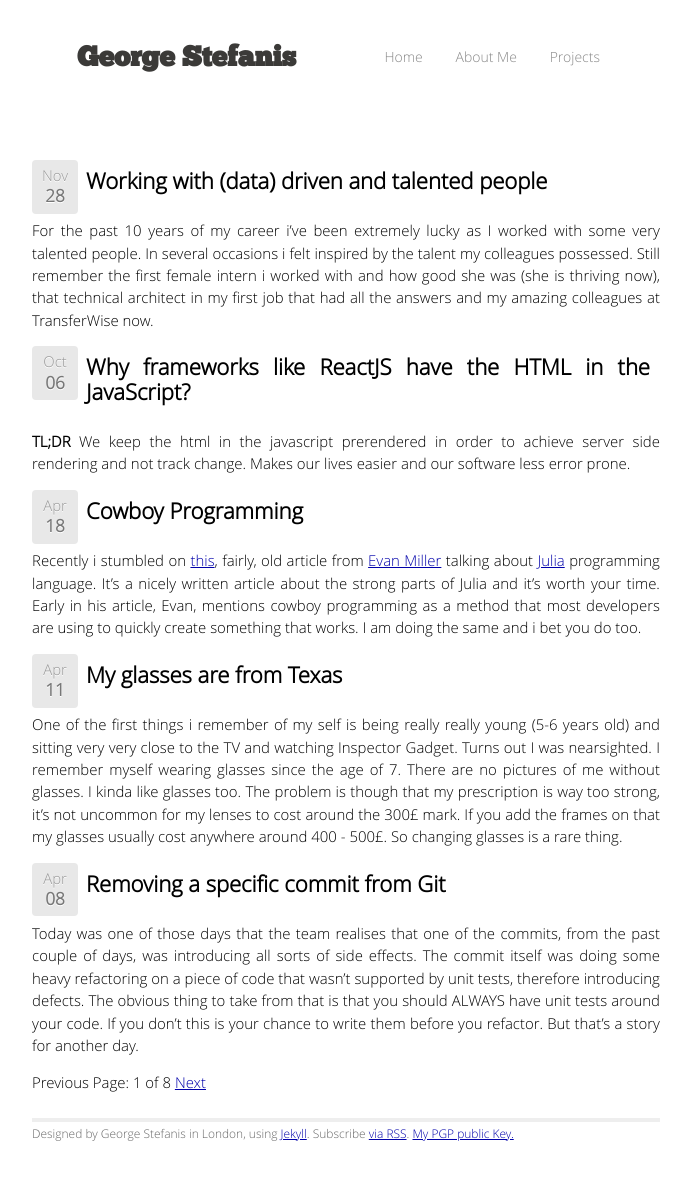
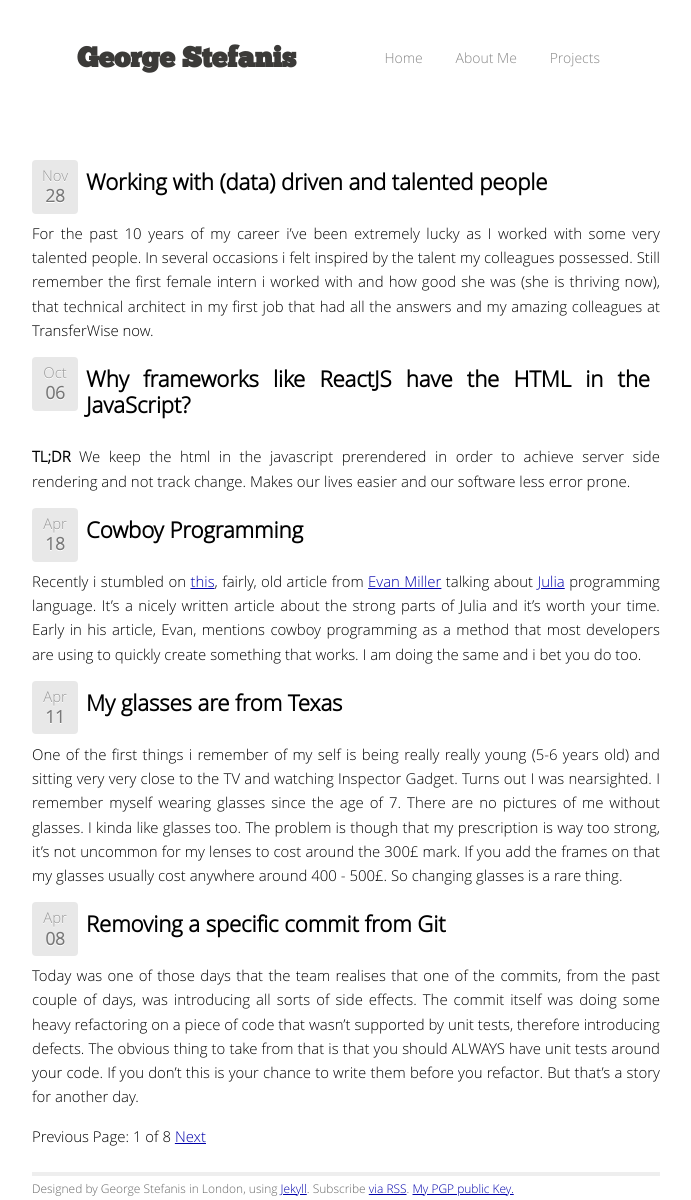
Before and after one commit to skywritergr/georgestefanis.com, a Jekyll site: the page built from index.html, in a window 1280 px wide. Shown: the whole page, without its empty margins (294-985 px from the left). Built offline with Jekyll 4.4.1, drawn with Linux system fonts in a browser that asks for light colours; Markdown is read by kramdown in place of the engine named in the settings; the list of posts is cut into pages by our own code; before the commit the page ends 1144 px from its top, so only the background shows below that.

Commit message:
CSS changes

```diff
--- a/css/main.css
+++ b/css/main.css
@@ -204,7 +204,9 @@ header ul.navigation {
   text-align: justify;
   width: 42em;
   margin: 3em auto 2em;
-  line-height: 1.5em;
+  line-height: 1.62em;
+  font-rendering: optimizeLegibility;
+
 }
 
 header a {
```
